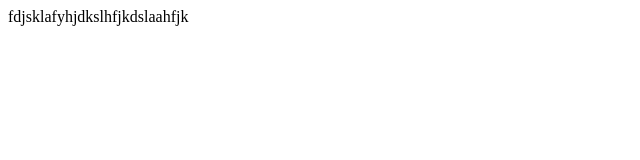
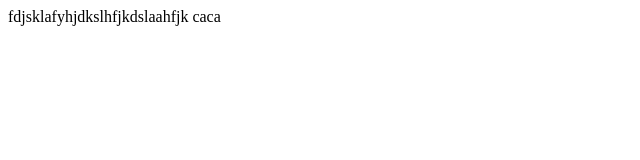
Before and after one commit to CiroSanjorge/controlDeVersionsV, a plain HTML site: page index.html in a window 1280 px wide. Shown: the full height of the page, 0-640 px from the left. Drawn offline with Linux system fonts and the light colour scheme.

Commit message:
Update index.html

```diff
--- a/index.html
+++ b/index.html
@@ -8,5 +8,6 @@
 </head>
 <body>
     fdjsklafyhjdkslhfjkdslaahfjk
+    caca
 </body>
 </html>
```
